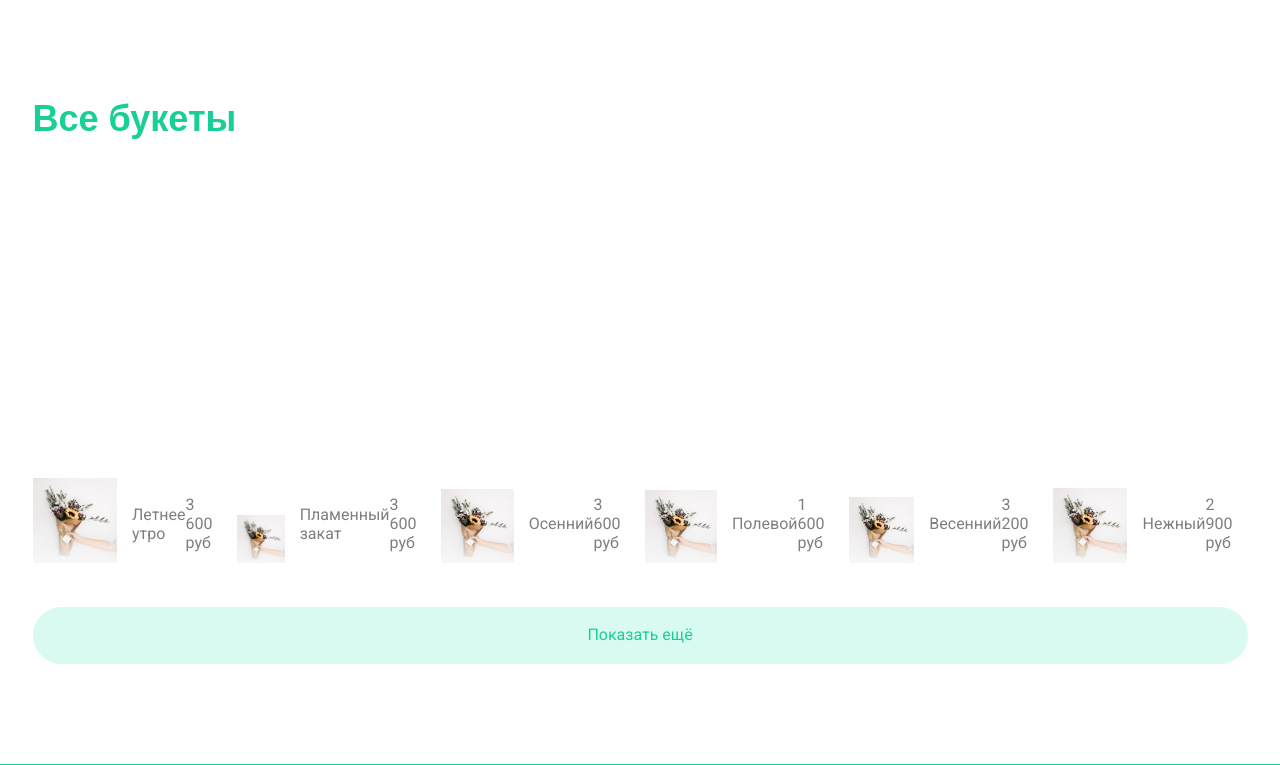
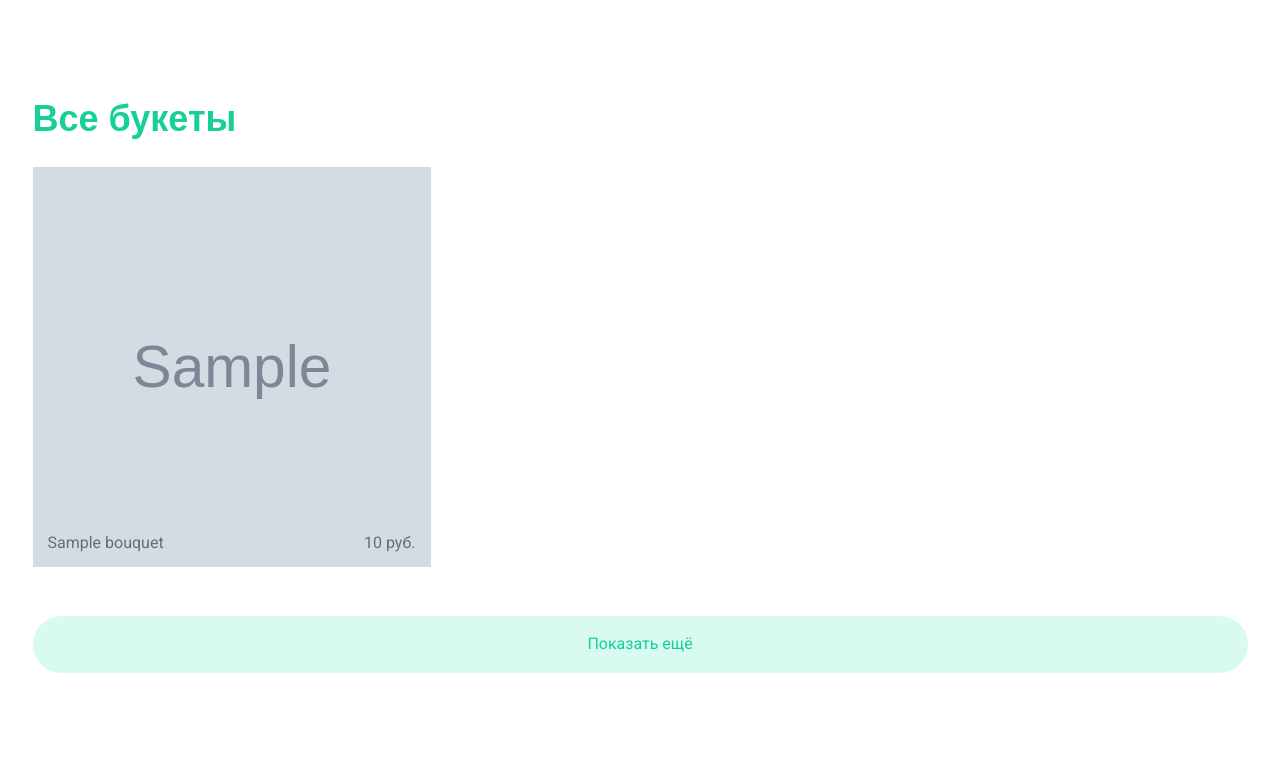
Before and after one commit to kashaeva-dev/FlowerShopWeb, a Django app: page /catalog/ in a window 1280 px wide. Shown: the part 50-815 px from the top of the page. Run offline with Django 4.2, Linux system fonts and the light colour scheme; tables that the repository leaves empty hold one stand-in row (values such as "Sample post"); grey boxes marked "Sample" are stand-in pictures; parts of the project's set-up code (start-up, migrations or seed data) failed here and were passed over; some web fonts are replaced.

Commit message:
Fix HTML and CSS for catalog page

```diff
--- a/flower_shop/static/css/main.css
+++ b/flower_shop/static/css/main.css
@@ -73,6 +73,7 @@ input::placeholder {
 	display: flex;
 	align-items: center;
 	justify-content: space-between;
+	flex-wrap: wrap;
 }
 .ficc {
 	display: flex;
@@ -166,7 +167,7 @@ bottom: 0;
     align-items: end;
 	width: 398px;
 	height: 400px;
-	margin-right: 9px;
+	margin-bottom: 9px;
 	background-size: cover;
     background-position: center;
 }
--- a/flower_shop/templates/flower_shop/catalog.html
+++ b/flower_shop/templates/flower_shop/catalog.html
@@ -13,50 +13,15 @@
         <div class="title">Все букеты</div>
         <div class="catalog__block">
           <div class="recommended__elems ficb">
-            <div class="recommended__block">
-              <a href="#"><img src="{% static 'img/recommendedBg1.jpg' %}" alt="flower"></a>
+            {% for bouquet in bouquets %}
+              <div class="recommended__block" style="background-image: url('{{ bouquet.image.url }}');">
+              <a href="{% url 'bouquet_detail' bouquet.id %}" class="recommended__block_link"></a>
               <div class="recommended__block_elems ficb">
-                <span class="recommended__block_intro">Летнее утро</span>
-                <span class="recommended__block_price">3 600 руб</span>
+                <span class="recommended__block_intro">{{ bouquet.name }}</span>
+                <span class="recommended__block_price">{{ bouquet.price }} руб.</span>
               </div>
             </div>
-            <div class="recommended__block">
-              <a href="#"><img src="{% static 'img/recommendedBg1.jpg' %}" alt="flower"></a>
-              <div class="recommended__block_elems ficb">
-                <span class="recommended__block_intro">Пламенный закат</span>
-                <span class="recommended__block_price">3 600 руб</span>
-              </div>
-            </div>
-            <div class="recommended__block">
-              <a href="#"><img src="{% static 'img/recommendedBg1.jpg' %}" alt="flower"></a>
-              <div class="recommended__block_elems ficb">
-                <span class="recommended__block_intro">Осенний</span>
-                <span class="recommended__block_price">3 600 руб</span>
-              </div>
-            </div>
-            <div class="recommended__block">
-              <a href="#"><img src="{% static 'img/recommendedBg1.jpg' %}" alt="flower"></a>
-              <div class="recommended__block_elems ficb">
-                <span class="recommended__block_intro">Полевой</span>
-                <span class="recommended__block_price">1 600 руб</span>
-              </div>
-            </div>
-            <div class="recommended__block">
-              <a href="#"><img src="{% static 'img/recommendedBg1.jpg' %}" alt="flower"></a>
-              <div class="recommended__block_elems ficb">
-                <span class="recommended__block_intro">Весенний</span>
-                <span class="recommended__block_price">3 200 руб</span>
-              </div>
-            </div>
-            <div class="recommended__block">
-              <a href="#"><img src="{% static 'img/recommendedBg1.jpg' %}" alt="flower"></a>
-              <div class="recommended__block_elems ficb">
-                <span class="recommended__block_intro">Нежный</span>
-                <span class="recommended__block_price">2 900 руб</span>
-              </div>
-            </div>
-
-
+            {% endfor %}
           </div>
           <button class="btn largeBtn catalog__btn">Показать ещё</button>
         </div>
```
